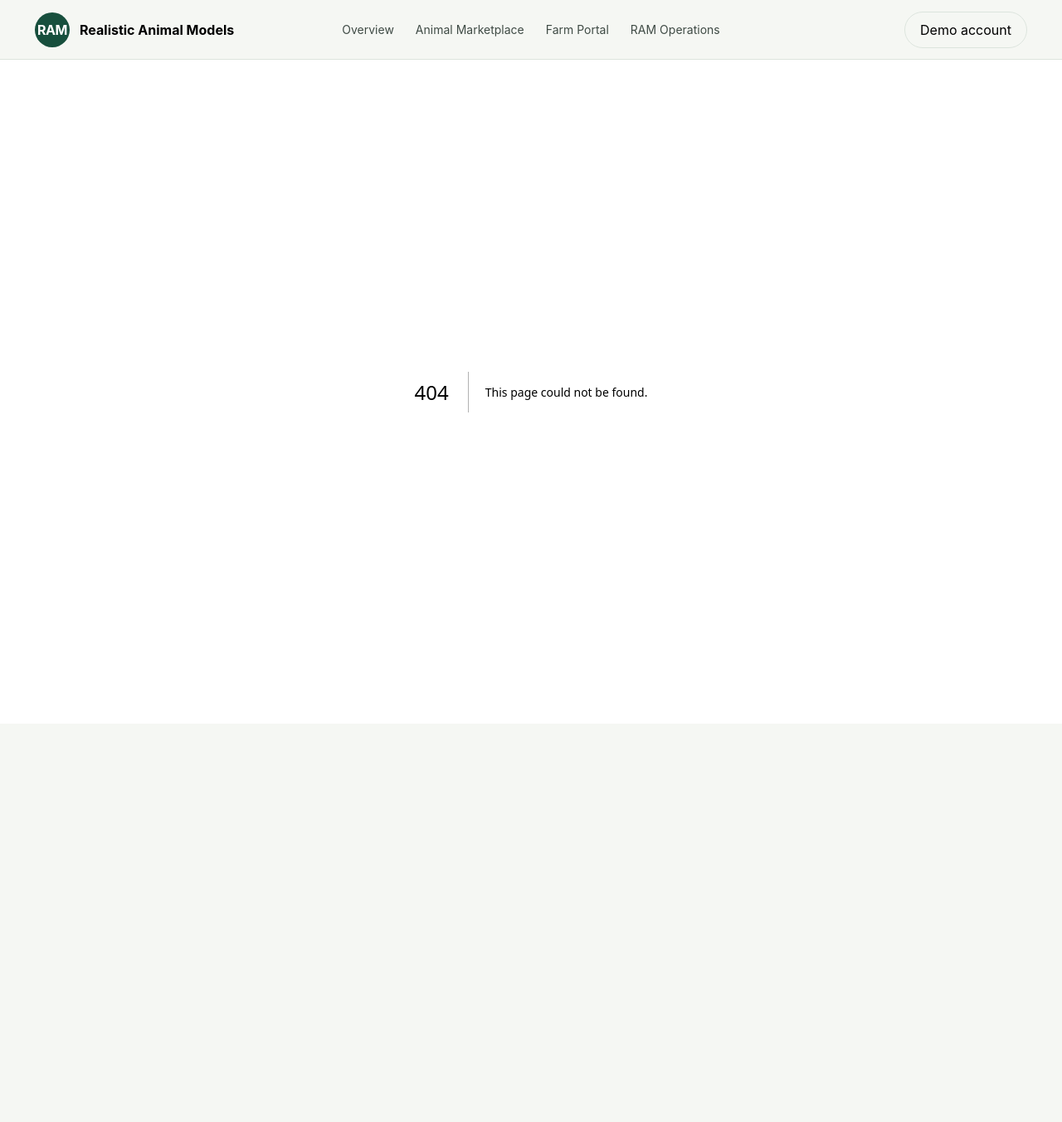
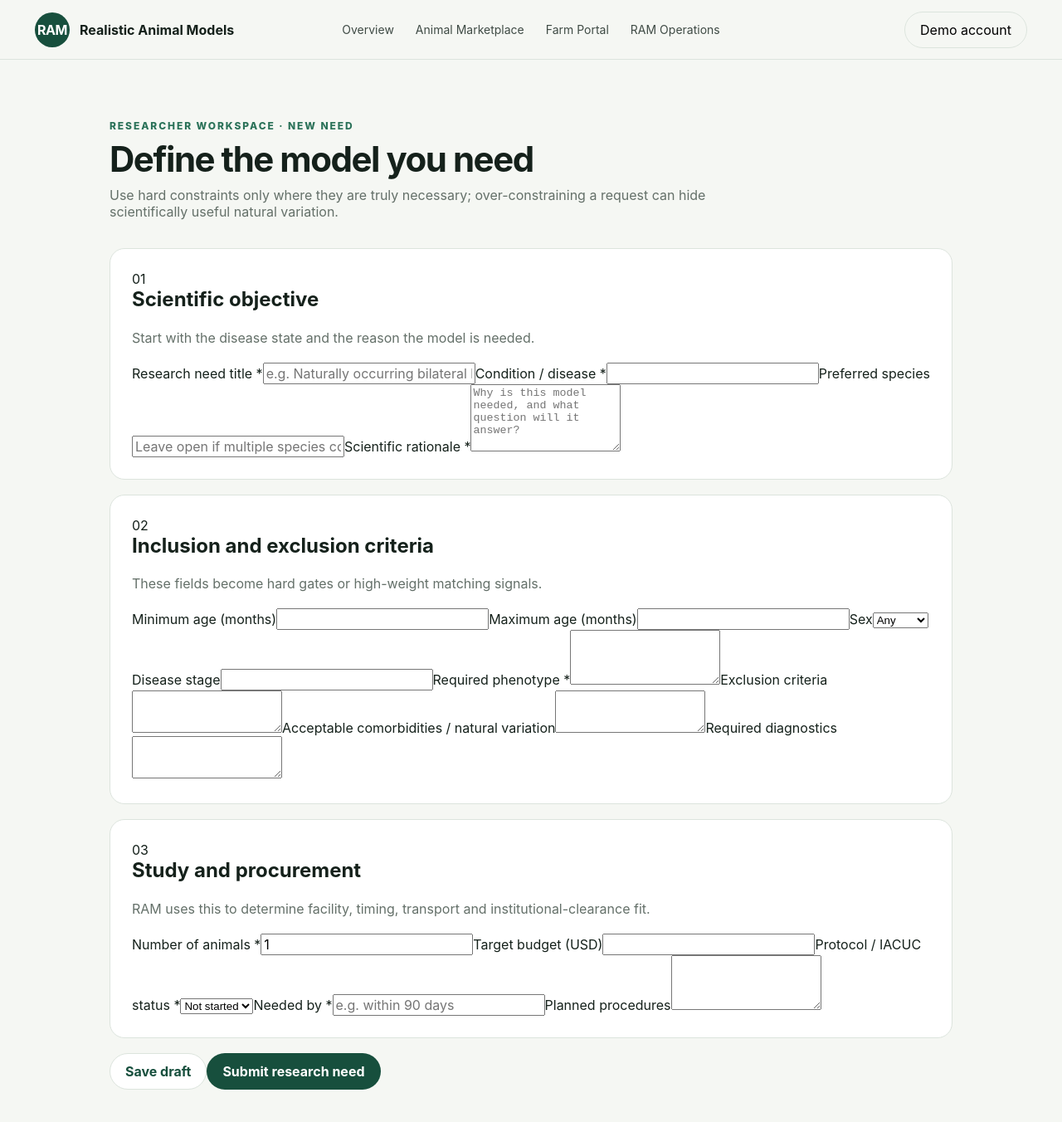
Before and after one commit to neophilism/RAM-Marketplace, a Next.js app: page /research/new in a window 1280 px wide. Before the commit this address had no page. Shown: the top 1352 px of the page at 83% size. Before the commit the page ends 872 px from the top, so only its background shows below. Built offline with nearby package versions, Linux system fonts and the light colour scheme.

Commit message:
ui: add structured research need workflow

```diff
--- /dev/null
+++ b/app/research/new/page.tsx
@@ -0,0 +1,58 @@
+export default function NewResearchNeedPage() {
+  return (
+    <section className="page narrow">
+      <div className="pageHeader">
+        <div>
+          <div className="eyebrow">Researcher workspace · New need</div>
+          <h1>Define the model you need</h1>
+          <p>Use hard constraints only where they are truly necessary; over-constraining a request can hide scientifically useful natural variation.</p>
+        </div>
+      </div>
+
+      <form className="formStack">
+        <section className="panel formSection">
+          <div className="sectionNumber">01</div>
+          <div><h2>Scientific objective</h2><p>Start with the disease state and the reason the model is needed.</p></div>
+          <div className="formGrid">
+            <label className="span2"><span>Research need title *</span><input name="title" required placeholder="e.g. Naturally occurring bilateral hearing loss in swine" /></label>
+            <label><span>Condition / disease *</span><input name="condition" required /></label>
+            <label><span>Preferred species</span><input name="species" placeholder="Leave open if multiple species could work" /></label>
+            <label className="span2"><span>Scientific rationale *</span><textarea name="scientificRationale" required rows={5} placeholder="Why is this model needed, and what question will it answer?" /></label>
+          </div>
+        </section>
+
+        <section className="panel formSection">
+          <div className="sectionNumber">02</div>
+          <div><h2>Inclusion and exclusion criteria</h2><p>These fields become hard gates or high-weight matching signals.</p></div>
+          <div className="formGrid">
+            <label><span>Minimum age (months)</span><input name="minAgeMonths" type="number" min="0" /></label>
+            <label><span>Maximum age (months)</span><input name="maxAgeMonths" type="number" min="1" /></label>
+            <label><span>Sex</span><select name="sex" defaultValue="Any"><option>Any</option><option>Female</option><option>Male</option></select></label>
+            <label><span>Disease stage</span><input name="diseaseStage" /></label>
+            <label className="span2"><span>Required phenotype *</span><textarea name="requiredPhenotype" required rows={4} /></label>
+            <label className="span2"><span>Exclusion criteria</span><textarea name="exclusionCriteria" rows={3} /></label>
+            <label className="span2"><span>Acceptable comorbidities / natural variation</span><textarea name="acceptableComorbidities" rows={3} /></label>
+            <label className="span2"><span>Required diagnostics</span><textarea name="requiredDiagnostics" rows={3} /></label>
+          </div>
+        </section>
+
+        <section className="panel formSection">
+          <div className="sectionNumber">03</div>
+          <div><h2>Study and procurement</h2><p>RAM uses this to determine facility, timing, transport and institutional-clearance fit.</p></div>
+          <div className="formGrid">
+            <label><span>Number of animals *</span><input name="quantity" type="number" min="1" defaultValue="1" required /></label>
+            <label><span>Target budget (USD)</span><input name="budgetUsd" type="number" min="1" /></label>
+            <label><span>Protocol / IACUC status *</span><select name="protocolStatus" defaultValue="NOT_STARTED"><option value="NOT_STARTED">Not started</option><option value="DRAFT">Draft</option><option value="SUBMITTED">Submitted</option><option value="APPROVED">Approved</option></select></label>
+            <label><span>Needed by *</span><input name="timeline" required placeholder="e.g. within 90 days" /></label>
+            <label className="span2"><span>Planned procedures</span><textarea name="procedures" rows={4} /></label>
+          </div>
+        </section>
+
+        <div className="formActions">
+          <button className="secondaryButton" type="button">Save draft</button>
+          <button className="primaryButton" type="submit">Submit research need</button>
+        </div>
+      </form>
+    </section>
+  );
+}
```
